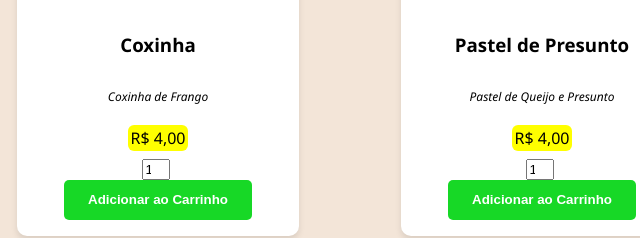
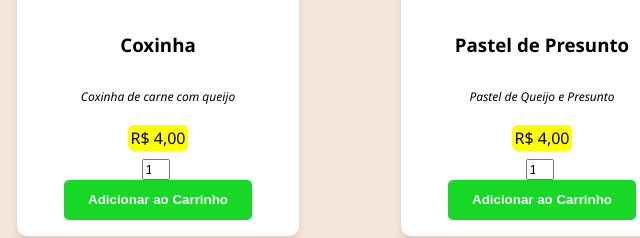
Before and after one commit to Divino183/Lanche, a plain HTML site: page index.html in a window 1280 px wide. Shown: the part 1283-1521 px from the top of the page, 482-1122 px from the left. Drawn offline with Linux system fonts and the light colour scheme.

Commit message:
Update index.html

```diff
--- a/index.html
+++ b/index.html
@@ -62,7 +62,7 @@
             <div class="menu-item fade-in">
                 <img src="./coxinha.png" alt="Coxinha">
                 <h3>Coxinha</h3>
-                <p>Coxinha de Frango</p>
+                <p>Coxinha de carne com queijo</p>
                 <mark>R$ 4,00</mark>
                 <input type="number" min="1" value="1" class="quantity-input" data-item="Coxinha" style="width: 20px; margin-right: 5px;">
                 <button class="btn" onclick="addToCart('Coxinha', 4.00)">Adicionar ao Carrinho</button>
```
